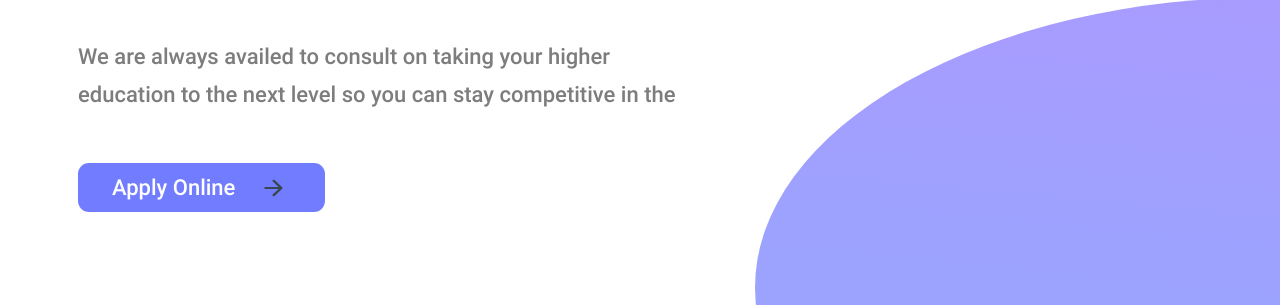
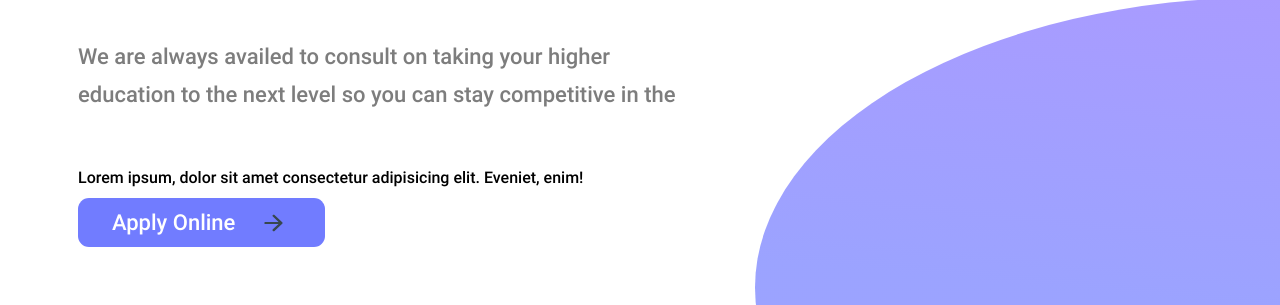
Before and after one commit to ismoilll/executive-study, a plain HTML site: page index.html in a window 1280 px wide. Shown: the part 303-608 px from the top of the page. Drawn offline with Linux system fonts and the light colour scheme.

Commit message:
added a new text into intro section

```diff
--- a/index.html
+++ b/index.html
@@ -27,6 +27,7 @@
             <div class="container intro-div2">
                 <p class="intro-p1">We Help to <span class="intro-span">Build</span> <br> Your Dream</p>
                 <p class="intro-p2">We are  always availed to consult on taking your higher <br> education to the next level so you can stay competitive in the</p>
+                <p class="intro-content">Lorem ipsum, dolor sit amet consectetur adipisicing elit. Eveniet, enim!</p>
                 <a class="intro-href" href="#">Apply Online</a>
                 <nav class="intro-nav">
                     <a class="intro-socialnetworks" href="#"><img src="img/facebook.svg" alt="facebook"></a>
```
